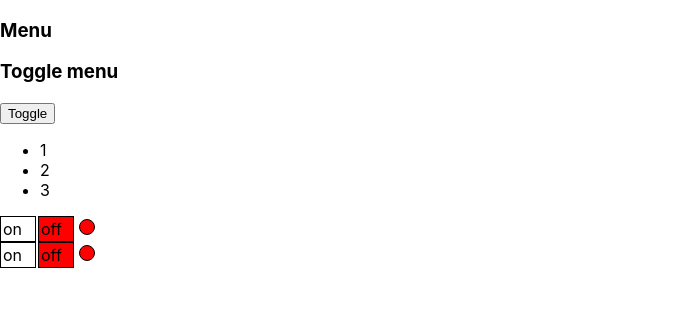
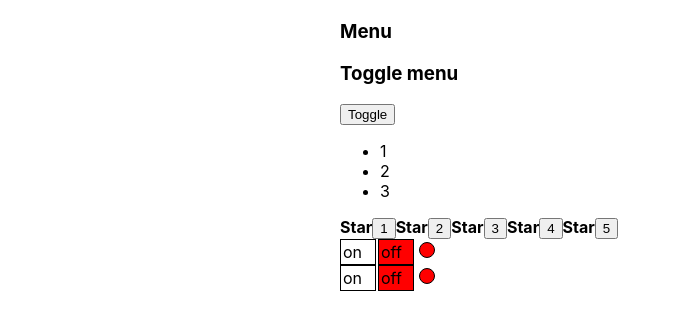
Before and after one commit to vetero4ok/lessons, a React (Create React App) app: page / in a window 1280 px wide. Shown: the top 330 px of the page, without its empty margins (0-681 px from the left). Built offline with nearby package versions, Linux system fonts and the light colour scheme.

Commit message:
components l07

```diff
--- a/src/App.css
+++ b/src/App.css
@@ -0,0 +1,4 @@
+.App{
+    width: 600px;
+    margin: 20px auto;
+}
--- a/src/App.tsx
+++ b/src/App.tsx
@@ -6,6 +6,7 @@ import {Rating} from "./components/Rating/Rating";
 import {Accordion} from './components/Accordion/Accordion';
 import { TurnOnOff } from './components/TurnOnOff/TurnOnOff';
 import { UncontrolledAccordion } from './components/UncontrolledAccordion/UncontrolledAccordion';
+import { UncontrolledRating } from './components/Uncontrolledrating/Rating';
 
 
 
@@ -14,7 +15,7 @@ function App() {
 
     return (
 
-        <div>
+        <div className={'App'}>
             {/*<input/>*/}
             {/*<input checked={true} value={"yo"} type={"password"}/>*/}
             {/*<PageTitle title = {"This APP components"} />*/}
@@ -28,6 +29,7 @@ function App() {
             {/*<Rating value = {3}/>*/}
             {/*<Rating value = {4}/>*/}
             {/*<Rating value = {5}/>*/}
+            <UncontrolledRating />
             <TurnOnOff/>
             <TurnOnOff/>
 
--- a/src/components/UncontrolledAccordion/UncontrolledAccordion.tsx
+++ b/src/components/UncontrolledAccordion/UncontrolledAccordion.tsx
@@ -8,18 +8,11 @@ type UncontrolledAccordionPropsType = {
 export function UncontrolledAccordion(props: UncontrolledAccordionPropsType) {
 
     const [collapsed, setCollapsed] = useState<boolean>(false)
-    function onclickCollapsed(){
-       if(collapsed){
-           setCollapsed(false)
-       }else {
-           setCollapsed(true)
-       }
 
-    }
     return (
         <div>
             <AccordionTitle title={props.titleValue}/>
-            <button onClick={()=>onclickCollapsed()}>Toggle</button>
+            <button onClick={()=>setCollapsed(!collapsed)}>Toggle</button>
             {!collapsed && <AccordionBody/>}
         </div>
     );
--- /dev/null
+++ b/src/components/Uncontrolledrating/Rating.tsx
@@ -0,0 +1,39 @@
+import React, {useState} from 'react';
+
+type RatingPropsType = {};
+
+
+export function UncontrolledRating(props: RatingPropsType) {
+
+    let [value, setValue] = useState(5)
+
+    return (
+        <div>
+            <Star selected={value > 0}/>
+            <button onClick={() => setValue(1)}>1</button>
+            <Star selected={value > 1}/>
+            <button onClick={() => setValue(2)}>2</button>
+            <Star selected={value > 2}/>
+            <button onClick={() => setValue(3)}>3</button>
+            <Star selected={value > 3}/>
+            <button onClick={() => setValue(4)}>4</button>
+            <Star selected={value > 4}/>
+            <button onClick={() => setValue(5)}>5</button>
+
+        </div>
+    );
+
+}
+
+type StarPropsType = {
+       selected: boolean
+}
+
+function Star(props: StarPropsType) {
+
+
+    return (
+        <span>{props.selected ?  <b>Star</b> : "Star"}</span>
+    );
+
+}
```
